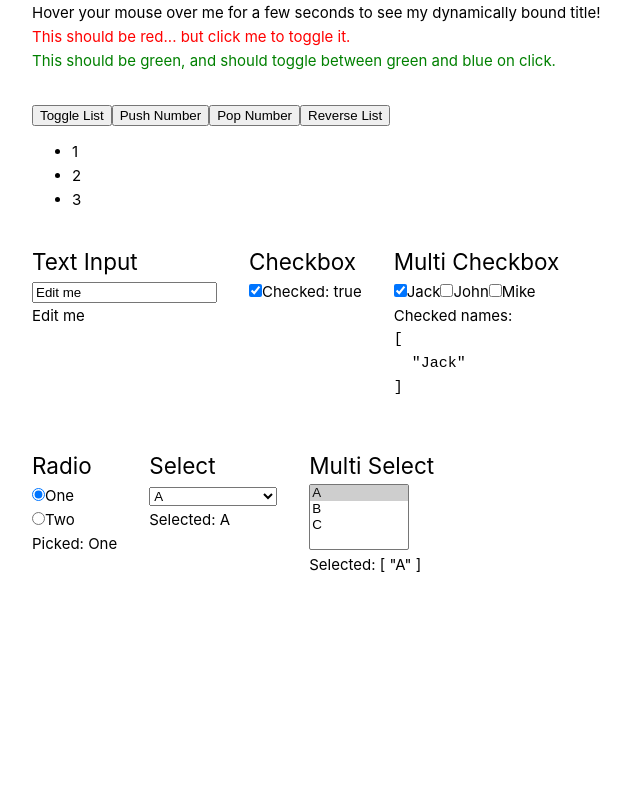
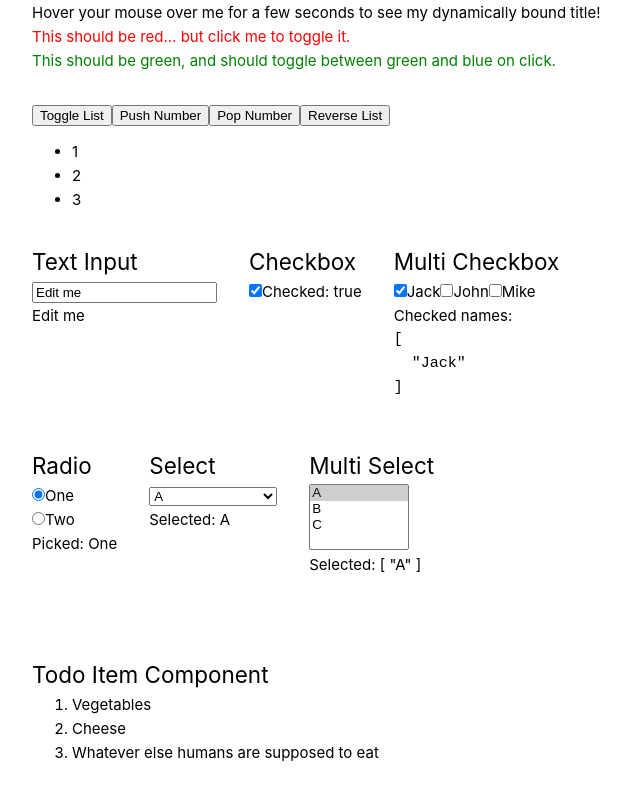
Before and after one commit to gregrossdev/js-vue, a Vue app in the folder 00-basics/: page / in a window 1280 px wide. Shown: the part 200-1000 px from the top of the page, without its empty margins (0-640 px from the left). Before the commit the page ends 873 px from the top, so only its background shows below. Built offline with nearby package versions, Linux system fonts and the light colour scheme.

Commit message:
bind then define component props to pass to child component

```diff
--- a/00-basics/src/App.vue
+++ b/00-basics/src/App.vue
@@ -1,5 +1,6 @@
 <script setup>
 import {ref} from 'vue'
+import TodoItem from './components/TodoItem.vue'
 
 const message = ref('Hello World!')
 
@@ -36,6 +37,13 @@ const checkedNames = ref(['Jack'])
 const picked = ref('One')
 const selected = ref('A')
 const multiSelected = ref(['A'])
+
+// Simple Component
+const groceryList = ref([
+  {id: 0, text: 'Vegetables'},
+  {id: 1, text: 'Cheese'},
+  {id: 2, text: 'Whatever else humans are supposed to eat'}
+])
 
 </script>
 
@@ -147,9 +155,19 @@ const multiSelected = ref(['A'])
         </select>
         <span>Selected: {{ multiSelected }}</span>
       </div>
-
     </section>
 
+    <!--    // Simple Component-->
+    <section>
+      <h2>Todo Item Component</h2>
+      <ol>
+        <TodoItem
+            v-for="groceryItem in groceryList"
+            :key="groceryItem.id"
+            :item="groceryItem"
+        />
+      </ol>
+    </section>
   </main>
 </template>
 
--- /dev/null
+++ b/00-basics/src/components/TodoItem.vue
@@ -0,0 +1,9 @@
+<script setup>
+const props = defineProps({
+  item: Object
+})
+</script>
+
+<template>
+  <li>{{ item.text }}</li>
+</template>
```
